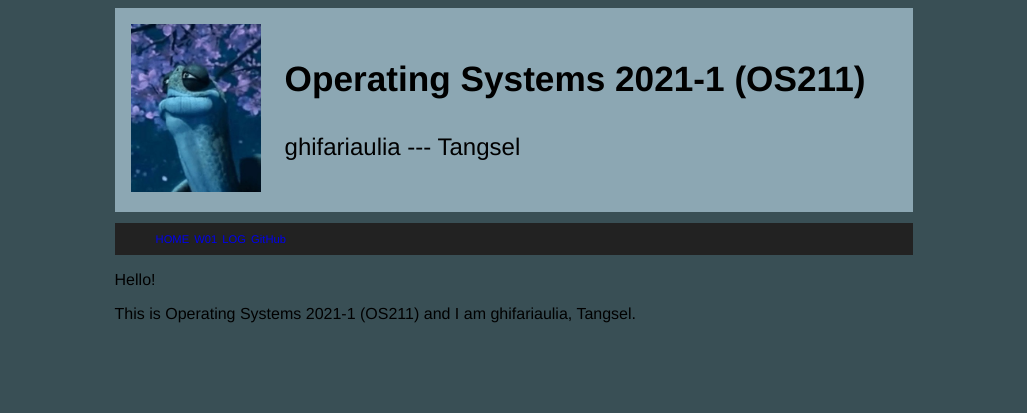
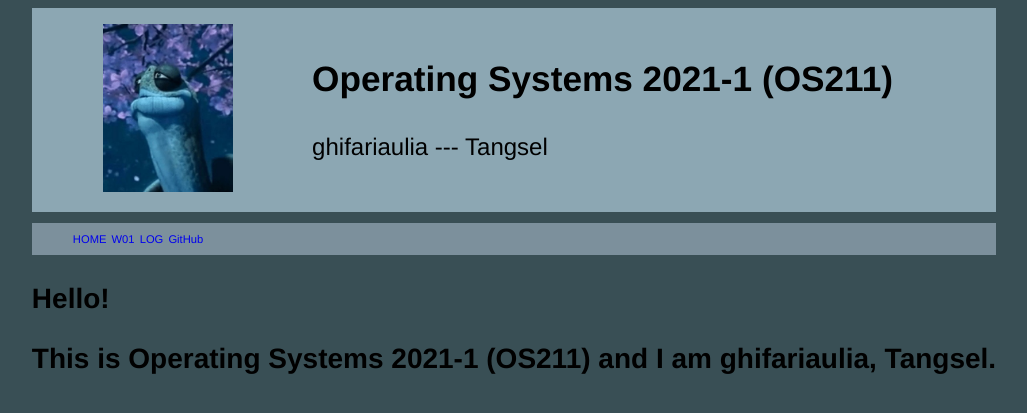
Before and after one commit to ghifariaulia/os211, a Jekyll site: the page built from index.md, in a window 1280 px wide. Shown: the top 413 px of the page, without its empty margins (126-1153 px from the left). Built offline with Jekyll 4.4.1, drawn with Linux system fonts in a browser that asks for light colours.

Commit message:
edit css and html

```diff
--- a/_includes/navbar.html
+++ b/_includes/navbar.html
@@ -1,6 +1,6 @@
 <style>
   .navbar {
-    background-color: #222222;
+    background-color:#7C909C;
     color:            #FFFFFF;
     font-size:        0.7em;
   }
@@ -20,7 +20,9 @@
     background:       blue;
     color:            #CCCCCC;
     font-size:        1em;
-    font-weight:      bold;
+  }
+  .navbar ul li a:visited {
+    color: #222222;
   }
 </style>
 
--- a/_layouts/layout.html
+++ b/_layouts/layout.html
@@ -24,7 +24,7 @@
                 </div>
             </header>
             {% include navbar.html %}
-            <section>
+            <section class="content">
                 {{ content }}
             </section>
         </div>
```
